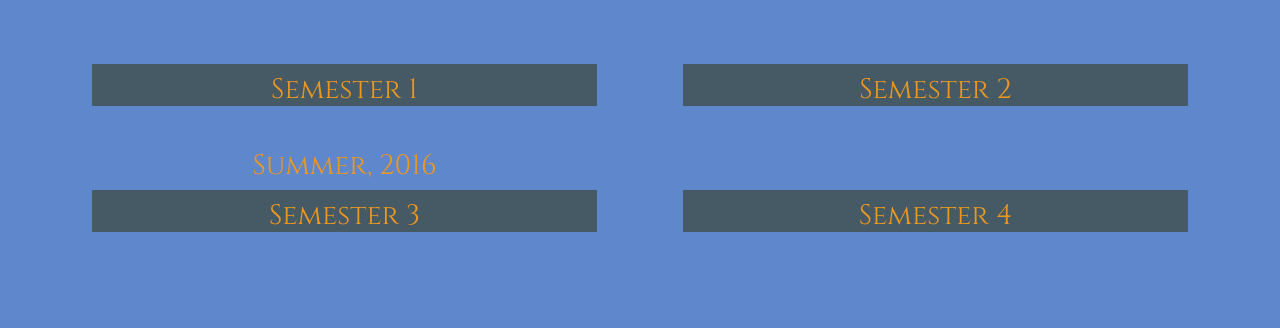
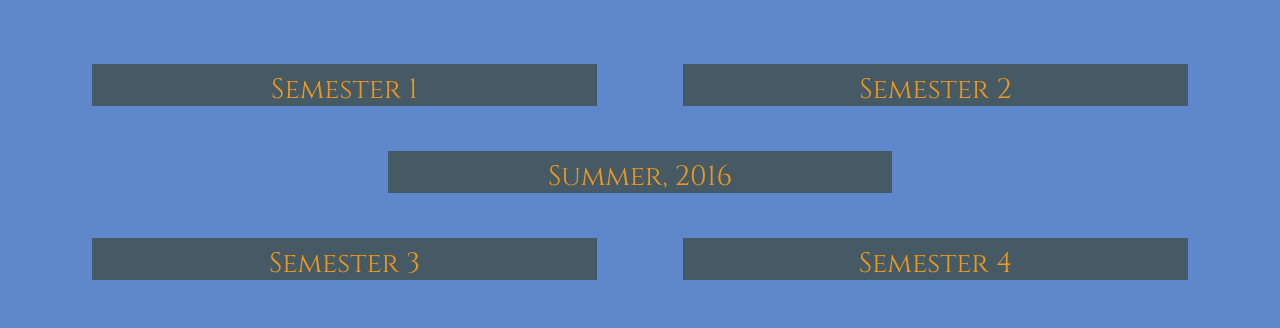
Before and after one commit to daivatpbhatt/daivatpbhatt.github.io, a plain HTML site: page projects.html in a window 1280 px wide. Drawn offline with nearby package versions, Linux system fonts and the light colour scheme; a web font is replaced by a local one.

Commit message:
CSS for summer project

```diff
--- a/css/projects.css
+++ b/css/projects.css
@@ -7,9 +7,22 @@
 
 
 .container-fluid .row{
-
 }
 
+.col-centered{
+    float: none;
+    margin: 0 auto;
+}
+
+.projects .summer{
+	background-color: #455A64;
+	padding-left: 2%;
+	padding-right: 2%;
+	padding-top: 2%;
+	width:90%;
+	margin:0 auto;
+	margin-bottom: 8%;
+}
 
 .projects .semesters{
 	background-color: #455A64;
@@ -21,7 +34,7 @@
 	margin-bottom: 8%;
 }
 
-.projects .semesters .project{
+.projects .project{
 	background-color: #455A64;
 	color: #f0ffff;
 	padding-left: 2%;
@@ -57,10 +70,10 @@
     line-height: 15pt;
 }
 
-.projects .semesters .project a{
+.projects .project a{
 	color: #ffeb3b;
 }
 
-.projects .semesters .project span{
+.projects .project span{
 	color: #ffeb3b;
 }
```
